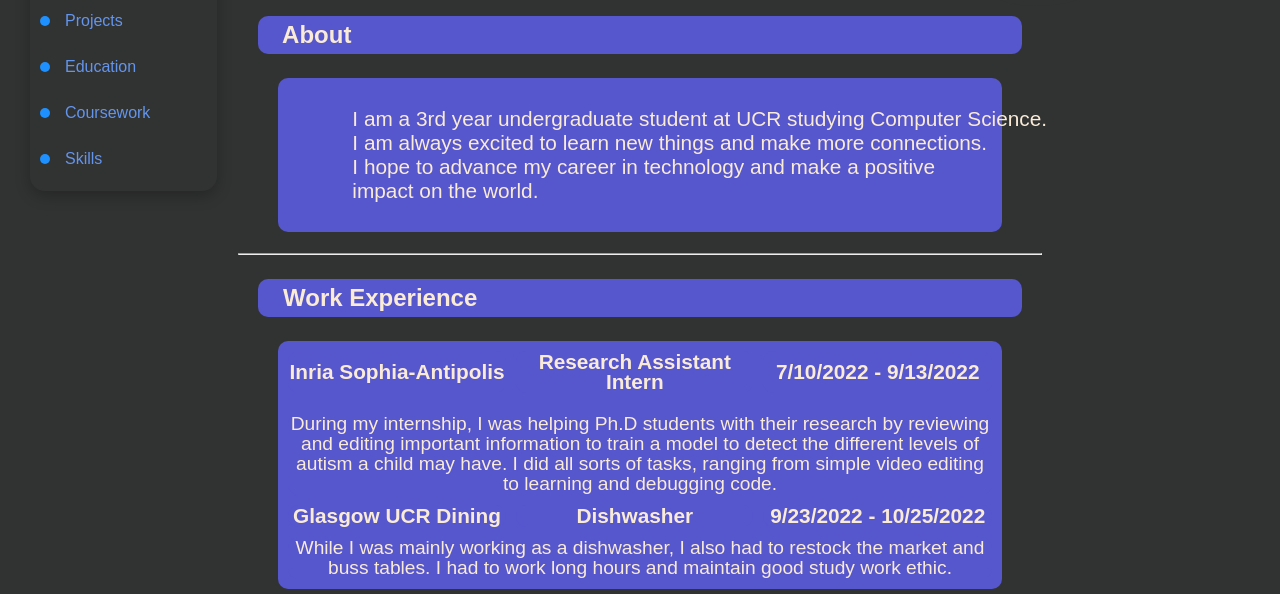
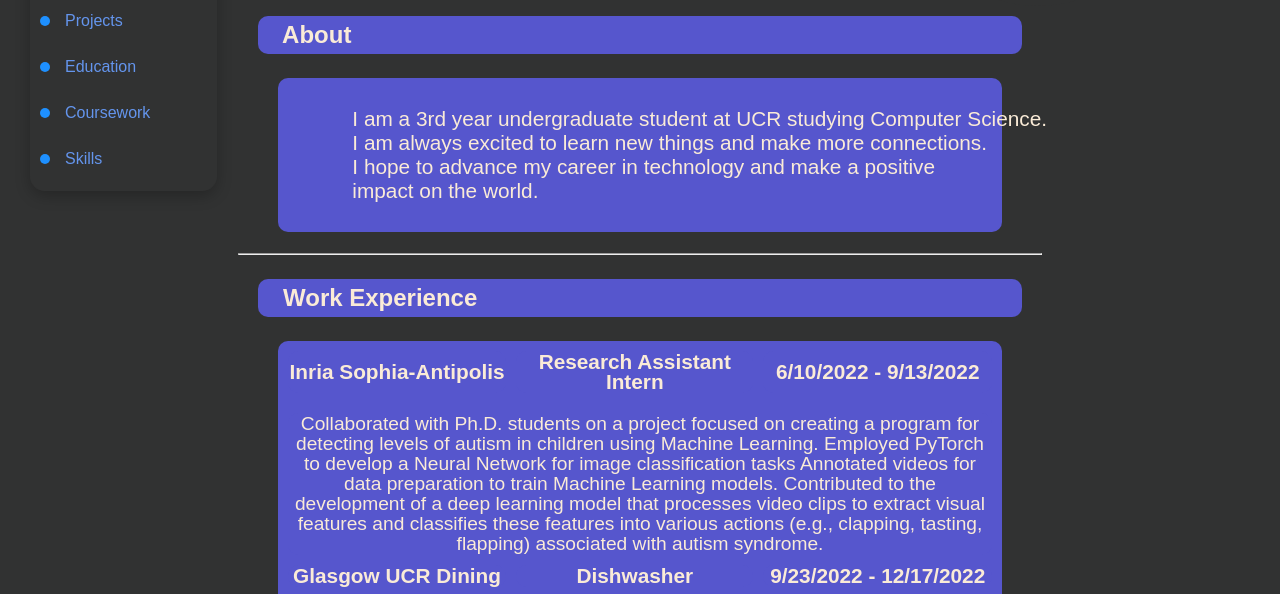
Before and after one commit to Andrew-Bremond/Andrew-Bremond.github.io, a plain HTML site: page index.html in a window 1280 px wide. Shown: the part 306-900 px from the top of the page. Drawn offline with Linux system fonts and the light colour scheme.

Commit message:
Update index.html

```diff
--- a/index.html
+++ b/index.html
@@ -96,17 +96,17 @@
                 <tr> <!--row 1-->
                     <th>Inria Sophia-Antipolis</th>
                     <th>Research Assistant Intern</th>
-                    <th>7/10/2022 - 9/13/2022</th>
+                    <th>6/10/2022 - 9/13/2022</th>
                 <tr>
             </thead>
             <body>
                 <tr> <!--row2-->
                     <td colspan = "3">
-                        During my internship, I was helping Ph.D students with their research by
-                        reviewing and editing important information to train a model to
-                        detect the different levels of autism a child may have. I did all sorts
-                        of tasks, ranging from simple video editing to learning and debugging
-                        code.
+                        Collaborated with Ph.D. students on a project focused on creating a program for detecting levels of autism in children using Machine Learning.
+                        Employed PyTorch to develop a Neural Network for image classification tasks
+                        Annotated videos for data preparation to train Machine Learning models.
+                        Contributed to the development of a deep learning model that processes video clips to extract visual features
+                        and classifies these features into various actions (e.g., clapping, tasting, flapping) associated with autism syndrome.
                     </td>
                 </tr>
             </body>
@@ -114,15 +114,17 @@
                 <tr> <!--row3-->
                     <th>Glasgow UCR Dining</th>
                     <th>Dishwasher</th>
-                    <th>9/23/2022 - 10/25/2022</th>
+                    <th>9/23/2022 - 12/17/2022</th>
                 </tr>
             </thead>
             <body>
                 <tr> <!--row4-->
                     <td colspan = "3">
-                        While I was mainly working as a dishwasher, I also had to
-                        restock the market and buss tables. I had to work long
-                        hours and maintain good study work ethic.
+                        Upheld sanitary standards for a two-story facility with a high volume and constant flow of students.
+                        Enforced company policies to ensure a professional, welcoming, and safe environment not only for students but also for other coworkers.
+                        Experienced responsibilities in multiple roles which include dish-washing, restocking, cleaning, taking inventory, cooking,
+                        baking, and checking in guest.
+                        Addressed and found solutions to students' concerns or questions.
                     </td>
                 </tr>
             </body>
```
